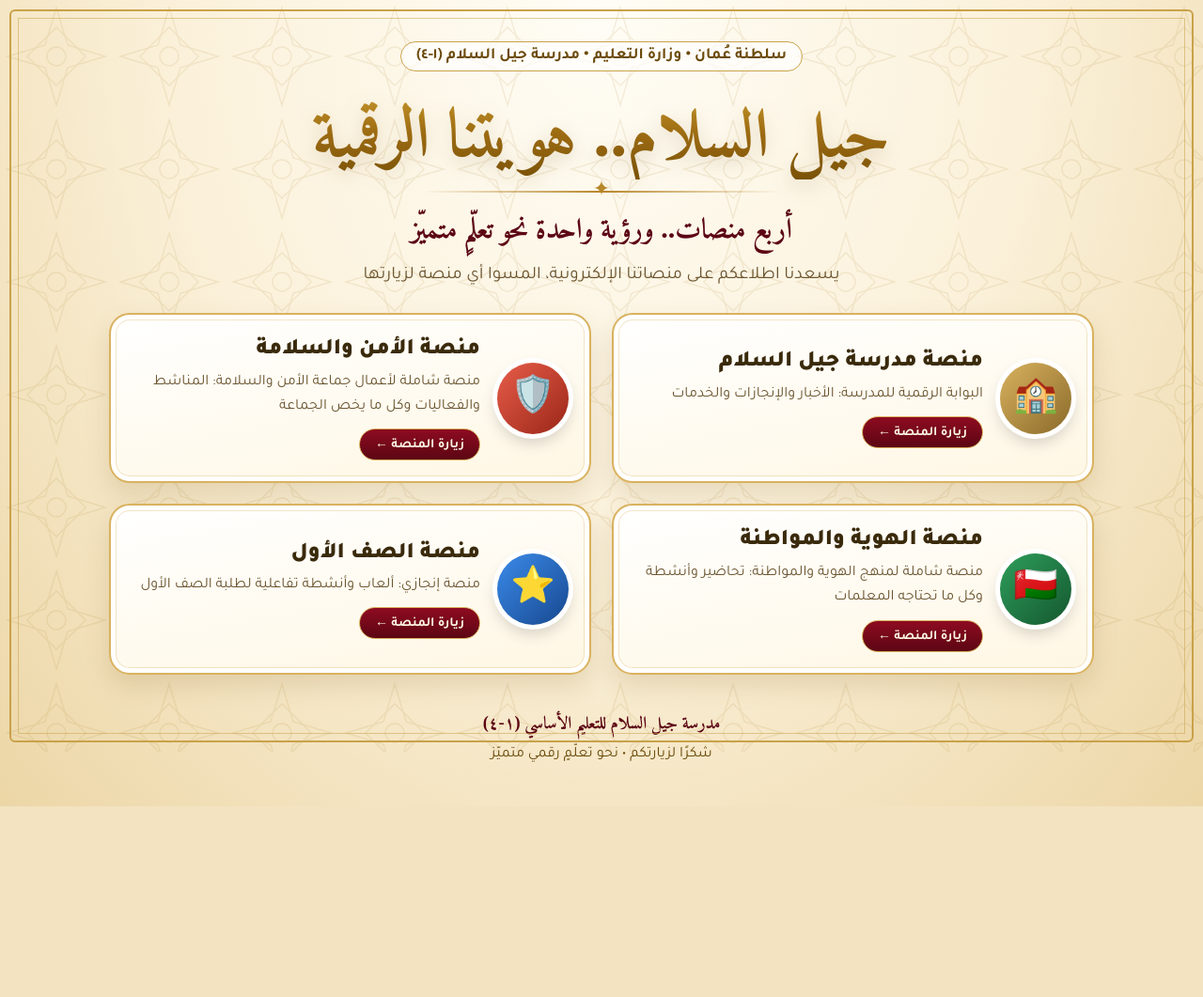
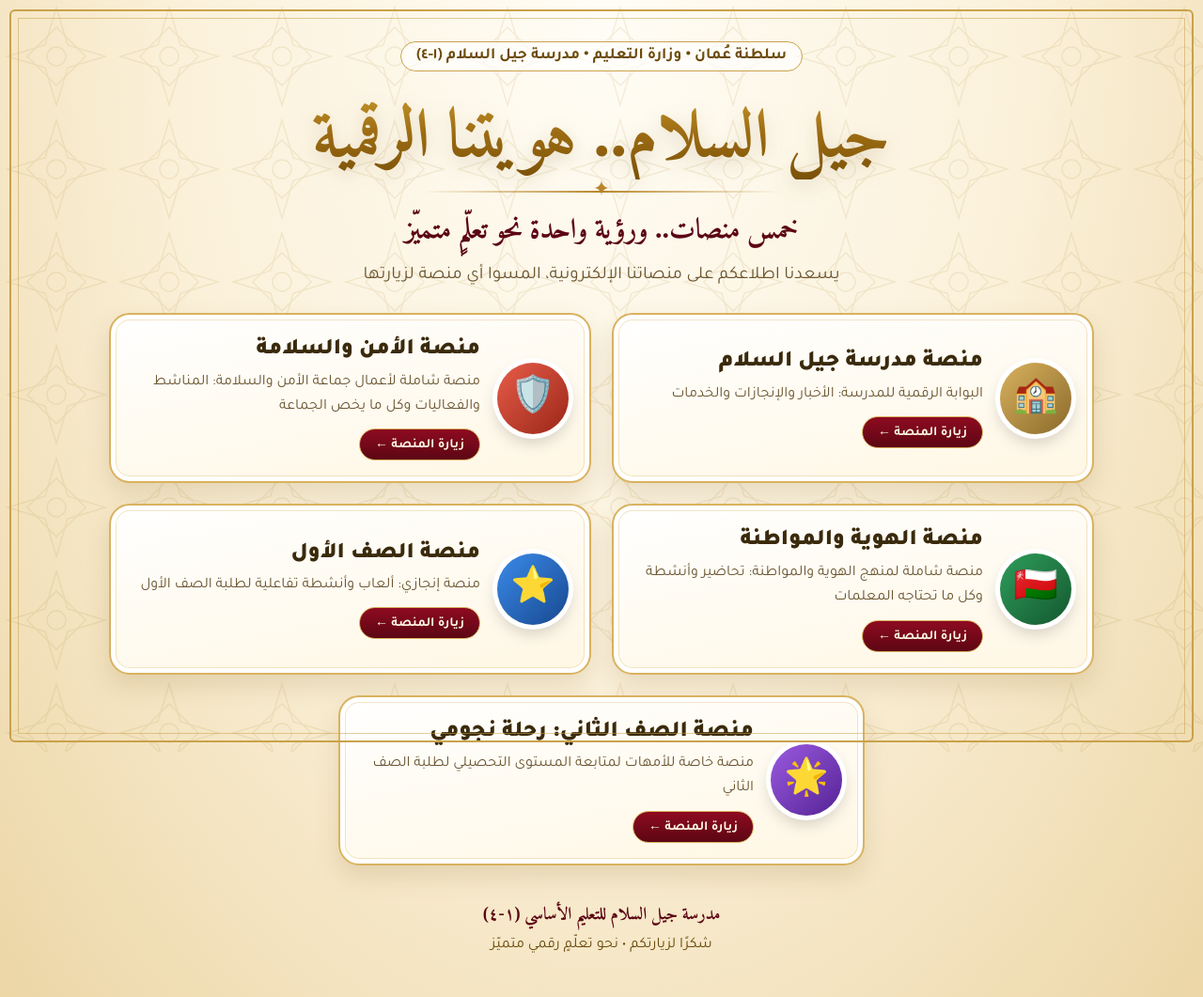
Before and after one commit to jeel-alsalam/tadshen2, a plain HTML site: page index.html in a window 1280 px wide. Shown: the whole page at 94% size. Before the commit the page ends 858 px from the top, so only its background shows below. Drawn offline with Linux system fonts and the light colour scheme.

Commit message:
Add files via upload

```diff
--- a/index.html
+++ b/index.html
@@ -35,7 +35,9 @@ a.card:active{transform:scale(.98)}
 .go{display:inline-flex;align-items:center;gap:6px;margin-top:10px;font-size:14px;font-weight:700;color:#fff8e6;background:linear-gradient(180deg,#8e0b20,#5c0614);border:1.5px solid #d9b25f;padding:6px 16px;border-radius:30px}
 footer{text-align:center;margin-top:34px;color:#6b4a0a;font-size:clamp(13px,3.4vw,16px);line-height:1.9}
 footer b{font-family:'Times New Roman','Amiri',serif;font-size:1.15em;color:#5c0614}
+a.card.wide{grid-column:1/-1;max-width:560px;width:100%;justify-self:center}
 @media (max-width:760px){
+ a.card.wide{max-width:none}
  .grid{grid-template-columns:1fr;gap:16px}
  main{padding:36px 20px 34px}
  a.card{padding:16px 16px;gap:14px}
@@ -51,7 +53,7 @@ footer b{font-family:'Times New Roman','Amiri',serif;font-size:1.15em;color:#5c0
   <div class="ministry">سلطنة عُمان • وزارة التعليم • مدرسة جيل السلام (١-٤)</div>
   <h1>جيل السلام.. هويتنا الرقمية</h1>
   <div class="orn"></div>
-  <div class="sub">أربع منصات.. ورؤية واحدة نحو تعلّمٍ متميّز</div>
+  <div class="sub">خمس منصات.. ورؤية واحدة نحو تعلّمٍ متميّز</div>
   <p class="intro">يسعدنا اطلاعكم على منصاتنا الإلكترونية، المسوا أي منصة لزيارتها</p>
  </header>
 
@@ -72,6 +74,10 @@ footer b{font-family:'Times New Roman','Amiri',serif;font-size:1.15em;color:#5c0
    <div class="ic" style="background:linear-gradient(135deg,#3b8bea,#17488f)">⭐</div>
    <div class="txt"><h2>منصة الصف الأول</h2><p>منصة إنجازي: ألعاب وأنشطة تفاعلية لطلبة الصف الأول</p><span class="go">زيارة المنصة ←</span></div>
   </a>
+  <a class="card wide" href="https://musical-pudding-19f150.netlify.app" target="_blank" rel="noopener">
+   <div class="ic" style="background:linear-gradient(135deg,#9a5ae0,#552394)">🌟</div>
+   <div class="txt"><h2>منصة الصف الثاني: رحلة نجومي</h2><p>منصة خاصة للأمهات لمتابعة المستوى التحصيلي لطلبة الصف الثاني</p><span class="go">زيارة المنصة ←</span></div>
+  </a>
  </section>
 
  <footer>
```
